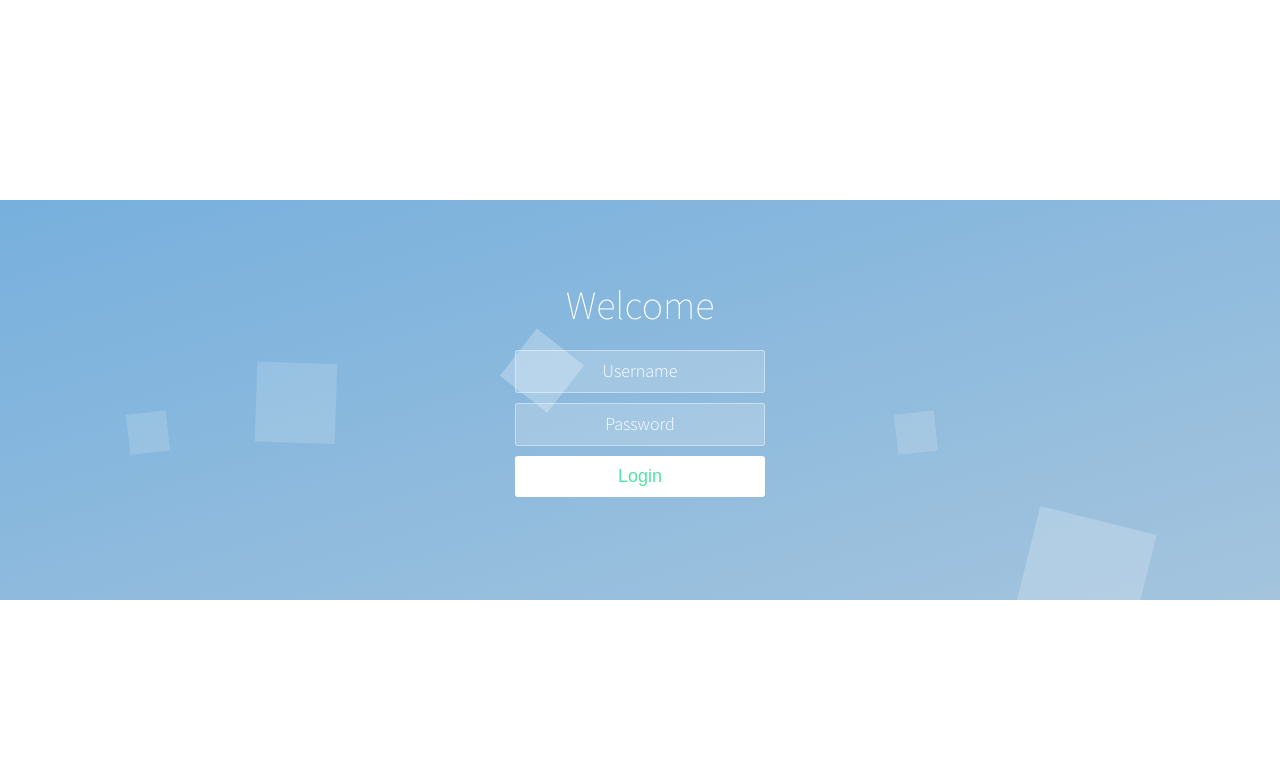
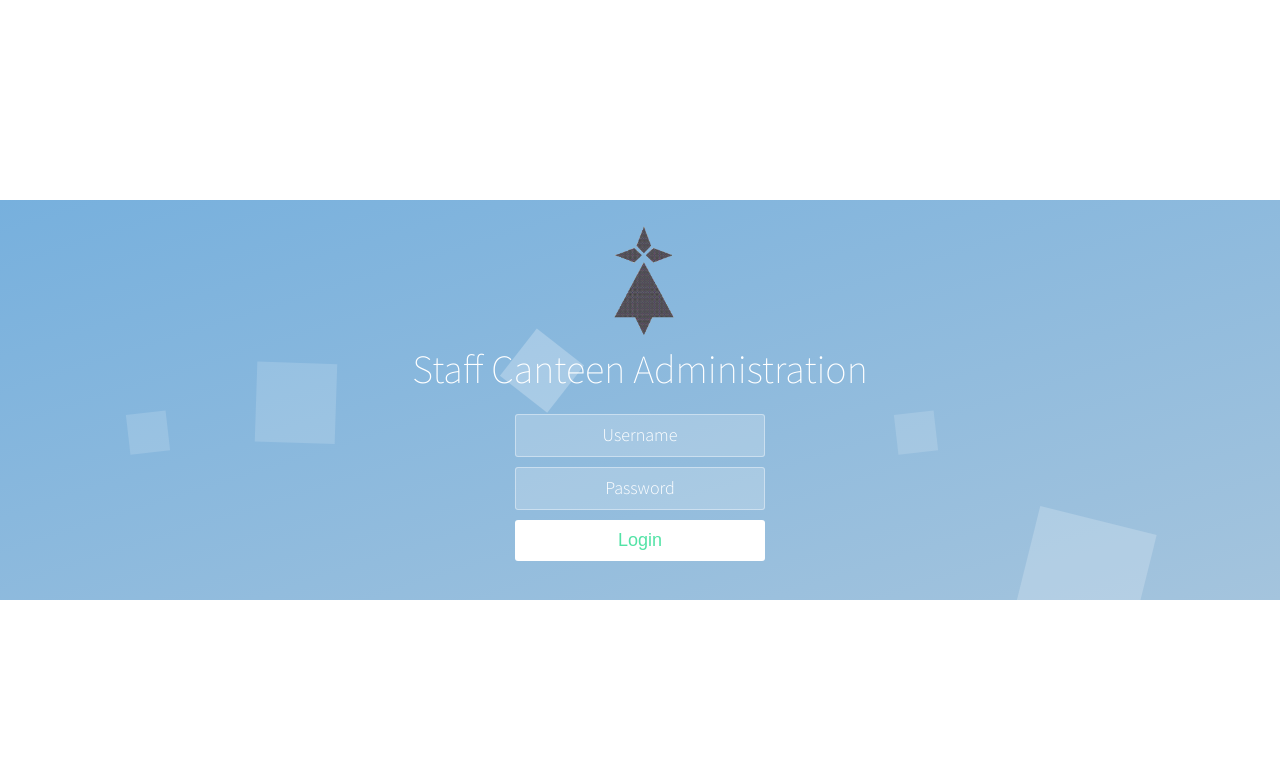
Before and after one commit to DigitalXperience/PerencoCanteenAdmin, a CodeIgniter app: page /database/index.php/login/index in a window 1280 px wide. Shown: the top 759 px of the page. Run offline with CodeIgniter, Linux system fonts and the light colour scheme; some libraries are stand-ins or nearby versions.

Commit message:
Adjusting some login CSS
Adjusting some CSS for login page

```diff
--- a/application/views/login.php
+++ b/application/views/login.php
@@ -9,7 +9,8 @@
   <body>
     <div class="wrapper">
 	<div class="container">
-		<h1>Welcome</h1>
+		<img src="<?php echo base_url(); ?>/assets/images/perenco2.png" class="ri" style="height: 120px;" />
+		<h1 id="mtsg">Staff Canteen Administration</h1>
 		<form class="form">
 			<input type="text" placeholder="Username">
 			<input type="password" placeholder="Password">
@@ -31,6 +32,6 @@
 </div>
     <script src='http://cdnjs.cloudflare.com/ajax/libs/jquery/2.1.3/jquery.min.js'></script>
 
-        <script src="js/index.js"></script>
+        <script src="<?php echo base_url(); ?>/assets/js/index.js"></script>
   </body>
 </html>
--- a/assets/css/style.css
+++ b/assets/css/style.css
@@ -55,7 +55,7 @@ body :-ms-input-placeholder {
 .container {
   max-width: 600px;
   margin: 0 auto;
-  padding: 80px 0;
+  padding: 20px 0;
   height: 400px;
   text-align: center;
 }
```
Also changed, not shown: assets/images/perenco2.png (added).
